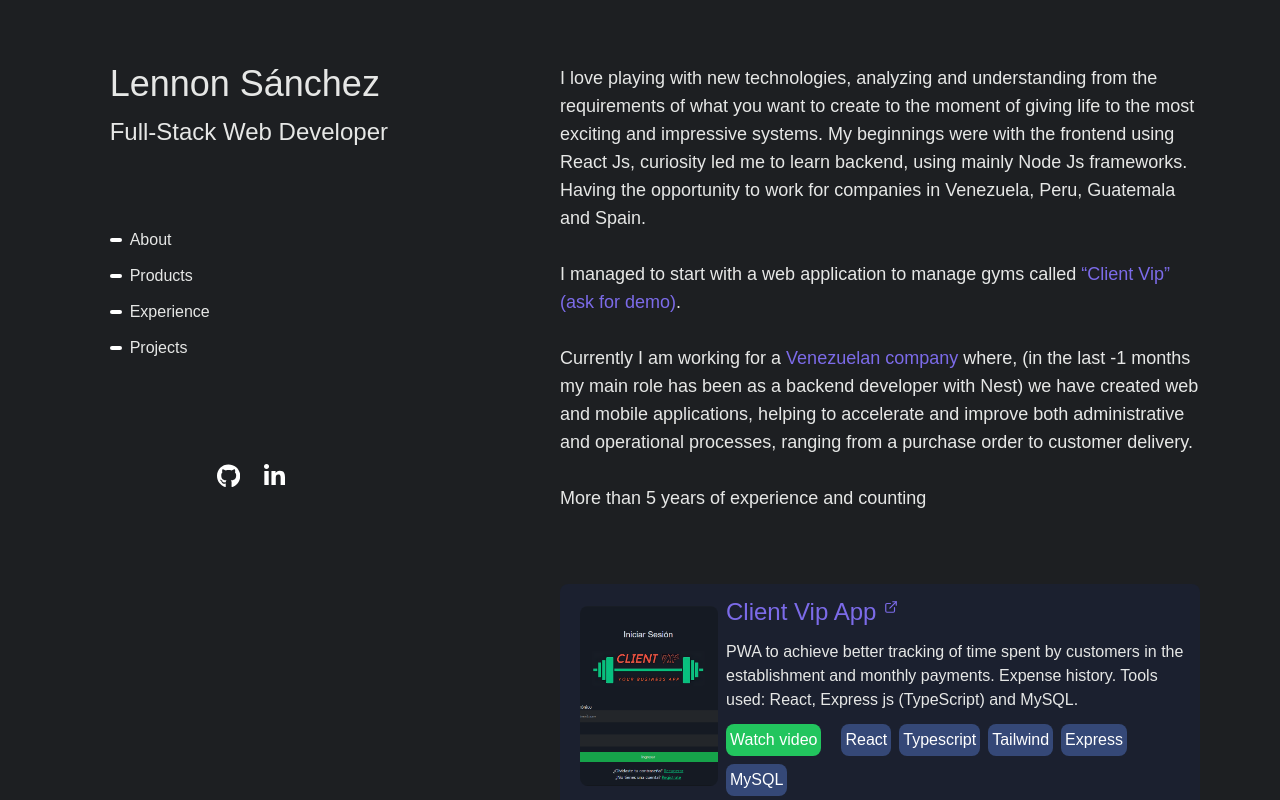
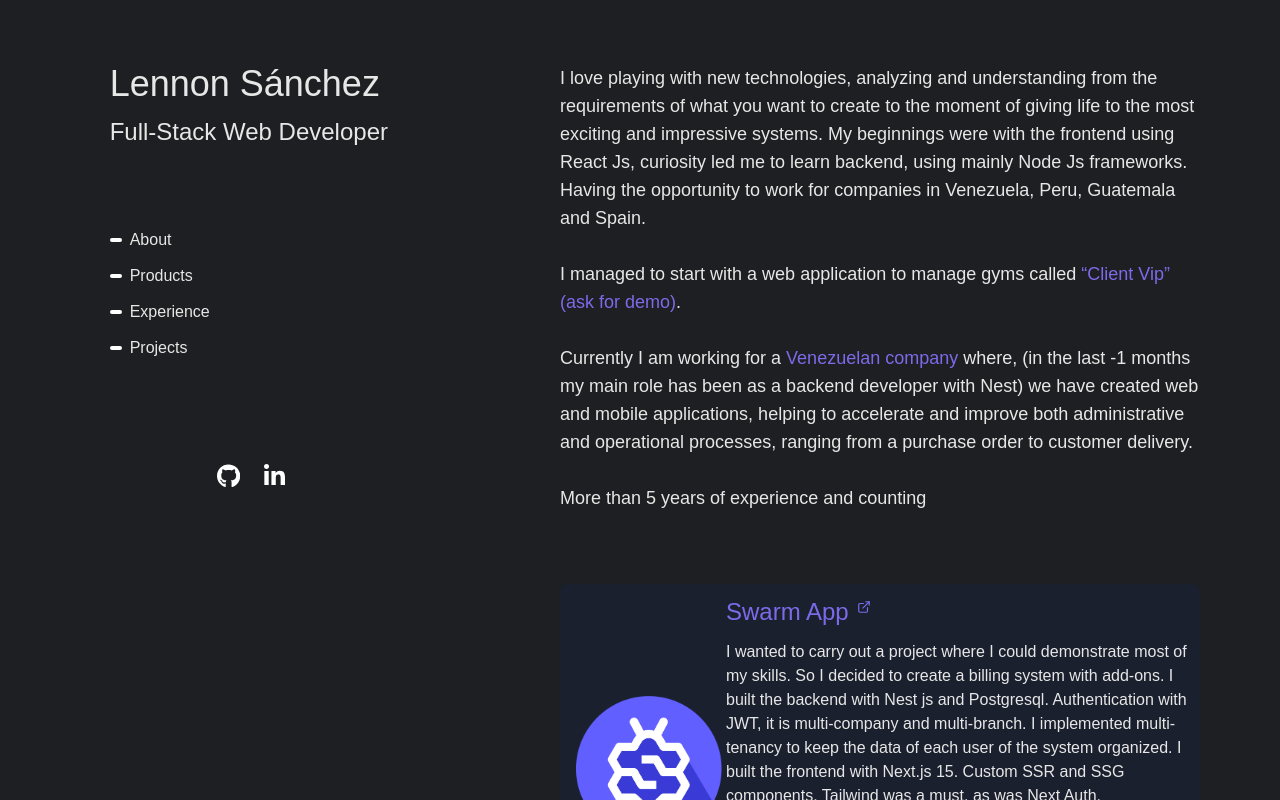
Before and after one commit to LMF3z/Portfolio-LMF3z, a Next.js app: page / in a window 1280 px wide. Built offline with nearby package versions, Linux system fonts and the light colour scheme; a web font is replaced by a local one.

Commit message:
Se agrego swam app

```diff
--- a/src/app/assets/projects/index.ts
+++ b/src/app/assets/projects/index.ts
@@ -5,3 +5,4 @@
 export * as findLyricsImage from './find-lyrics.png';
 
 export * as clientVipImage from './client-vip.png';
+export * as swarmLogo from './swarm-logo.png';
--- a/src/components/ContainerModal.tsx
+++ b/src/components/ContainerModal.tsx
@@ -27,7 +27,7 @@
         }
       }}
     >
-      <div className='w-[50%] h-[50%] relative z-10 bg-white dark:bg-gray-800 rounded-lg shadow-xl p-6 mx-4'>
+      <div className='w-[90%] lg:w-[60%] h-[40%] lg:h-[60%] relative z-10 bg-white dark:bg-gray-800 rounded-lg shadow-xl p-6 mx-4'>
         {children}
       </div>
 
--- a/src/components/v2/ShowDataContainer.tsx
+++ b/src/components/v2/ShowDataContainer.tsx
@@ -70,17 +70,17 @@
                 key={i}
                 className='p-3 md:grid md:grid-cols-4 cursor-pointer bg-bg_card rounded-lg'
               >
-                <div className='col-span-1 flex justify-center items-center'>
+                <div className='col-span-1 md:col-span-2 lg:col-span-1 flex justify-center items-center p-1'>
                   <Image
                     src={product.image}
-                    alt='image-project'
-                    className='w-[90%] h-[90%] rounded-lg'
-                    width={2000}
-                    height={2000}
+                    alt={`image-${product.title}`}
+                    className='rounded-lg object-fill'
+                    width={200}
+                    height={200}
                   />
                 </div>
 
-                <div className='space-y-3 col-span-3'>
+                <div className='space-y-3 col-span-3 md:col-span-2 lg:col-span-3'>
                   <Link href={product.link} target='_blank'>
                     <div className='relative text-custom_purple'>
                       <h2 className='flex cursor-pointer'>
--- a/src/seeds/products.seeds.ts
+++ b/src/seeds/products.seeds.ts
@@ -1,6 +1,15 @@
-import { clientVipImage } from '@/app/assets/projects';
+import { swarmLogo, clientVipImage } from '@/app/assets/projects';
 
 export const productsSeeds = [
+  {
+    title: 'Swarm App',
+    description:
+      'I wanted to carry out a project where I could demonstrate most of my skills. So I decided to create a billing system with add-ons. I built the backend with Nest js and Postgresql. Authentication with JWT, it is multi-company and multi-branch. I implemented multi-tenancy to keep the data of each user of the system organized. I built the frontend with Next.js 15. Custom SSR and SSG components. Tailwind was a must, as was Next Auth. Additionally, I tested Astro.js on the official landing page. You can see a demo.',
+    image: swarmLogo,
+    link: 'https://swarm-landing.netlify.app/',
+    tools: ['Typescript', 'PostgreSQL', 'Nest', 'Next 15', 'Tailwind', 'Astro'],
+    video: 'https://www.youtube.com/embed/GSNrqxqIE5c',
+  },
   {
     title: 'Client Vip App',
     description:
```
Also changed, not shown: src/app/assets/projects/swarm-logo.png (added).
